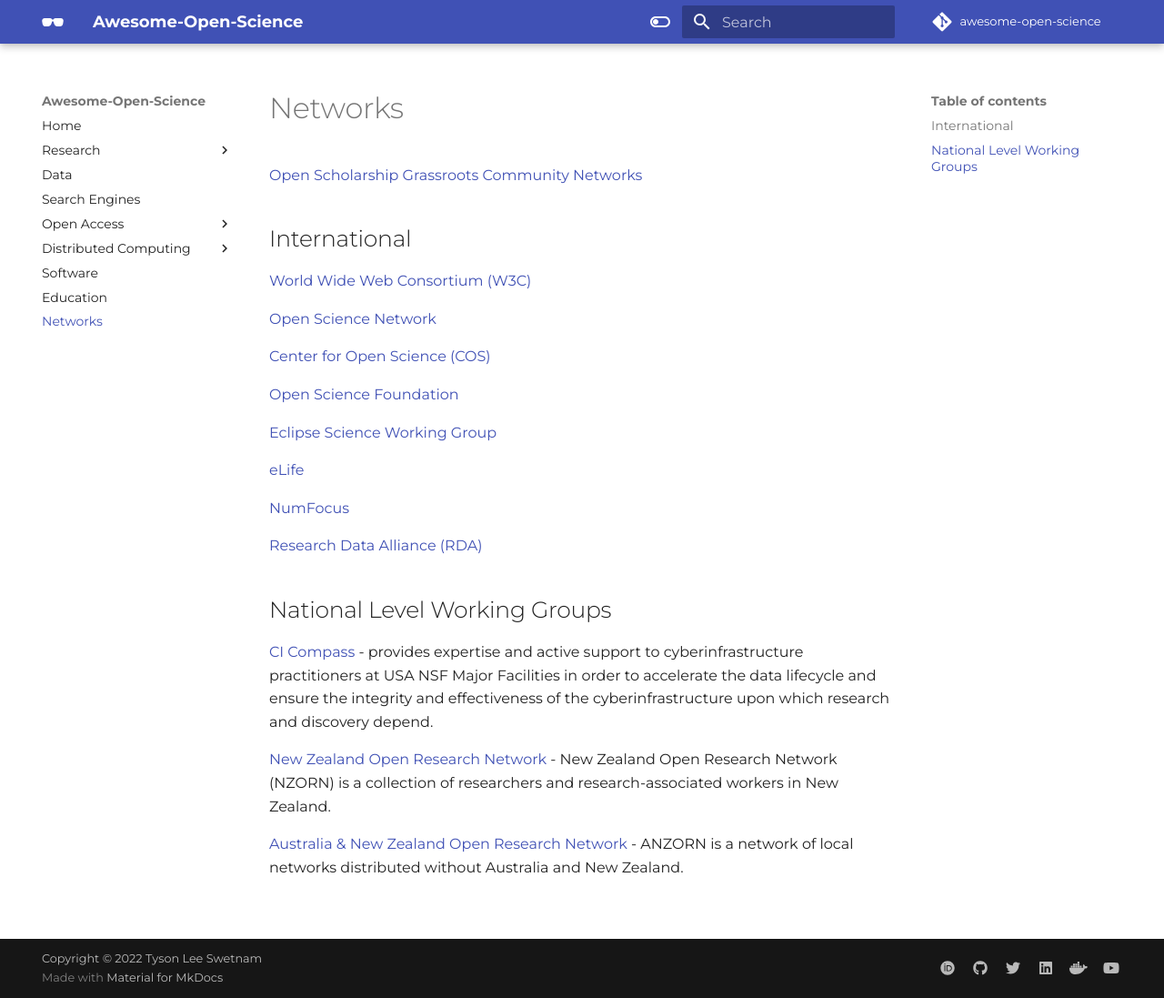
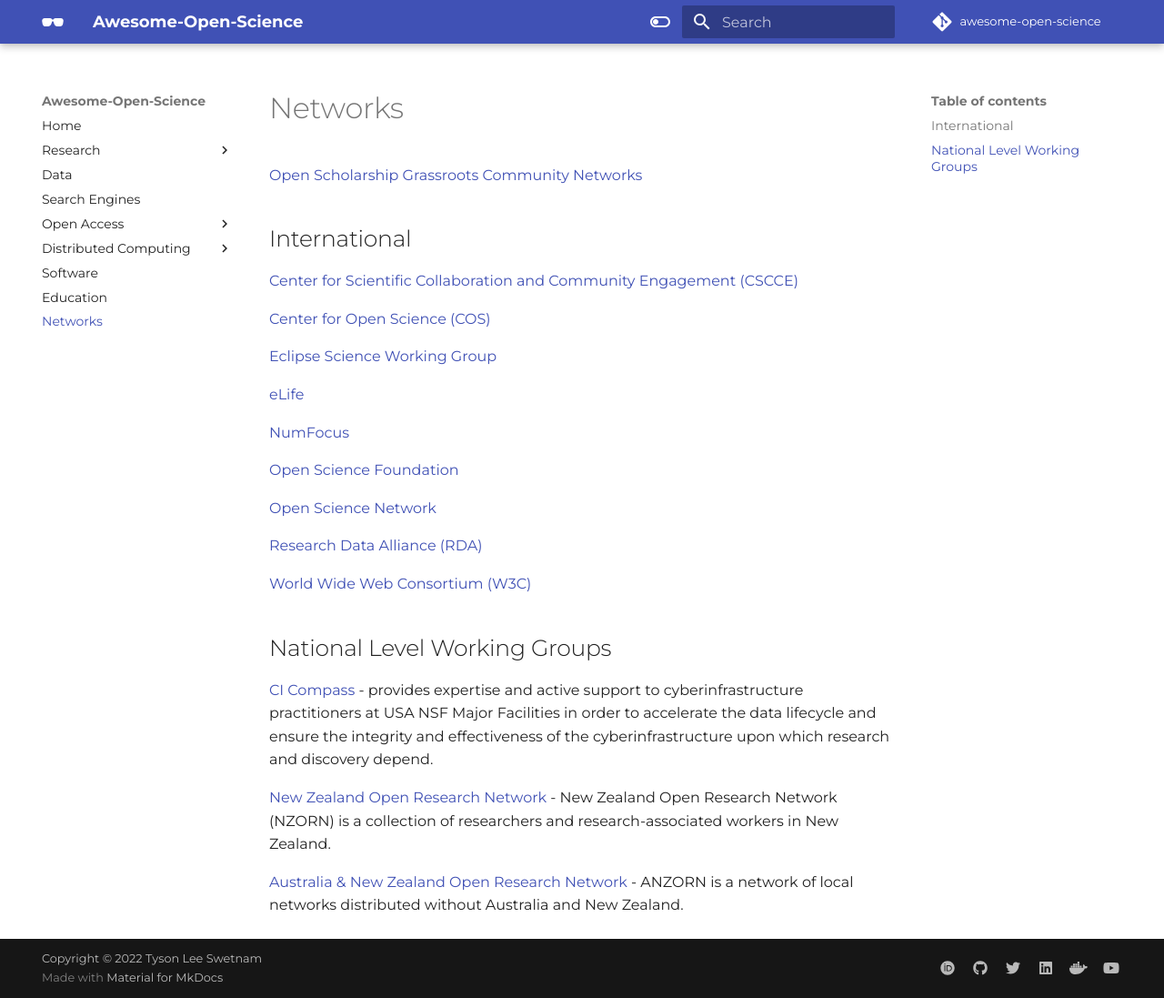
Before and after one commit to tyson-swetnam/awesome-open-science, an MkDocs documentation site: the page built from docs/networks.md, in a window 1280 px wide and 1097 px high. Shown: the whole window at 91% size. Built offline with MkDocs 1.6.1 and Material for MkDocs 9.7.7, drawn with Linux system fonts in a browser that asks for light colours; some web fonts are replaced; comment, search, counter and statistics services are not loaded.

Commit message:
Update networks.md

```diff
--- a/docs/networks.md
+++ b/docs/networks.md
@@ -3,21 +3,23 @@
 
 ## International
 
-[World Wide Web Consortium (W3C)](https://www.w3.org/){target=_blank}
+[Center for Scientific Collaboration and Community Engagement (CSCCE)](https://www.cscce.org/){target=_blank}
+
+[Center for Open Science (COS)](https://www.cos.io/){target=_blank}
+
+[Eclipse Science Working Group](https://science.eclipse.org/){target=_blank}
+
+[eLife](https://elifesciences.org/){target=_blank}
+
+[NumFocus](https://numfocus.org/){target=_blank}
+
+[Open Science Foundation](https://osf.io/){target=_blank}
 
 [Open Science Network](https://www.opensciencenetwork.org/){target=_blank}
 
-[Center for Open Science (COS)](https://www.cos.io/){target=_blank}
+[Research Data Alliance (RDA)](https://www.rd-alliance.org/){target=_blank}
 
-[Open Science Foundation](https://osf.io/){target=_blank}
-
-[Eclipse Science Working Group](https://science.eclipse.org/)
-
-[eLife](https://elifesciences.org/){target=_blank}
-
-[NumFocus](https://numfocus.org/)
-
-[Research Data Alliance (RDA)](https://www.rd-alliance.org/)
+[World Wide Web Consortium (W3C)](https://www.w3.org/){target=_blank}
 
 ## National Level Working Groups
 
```
